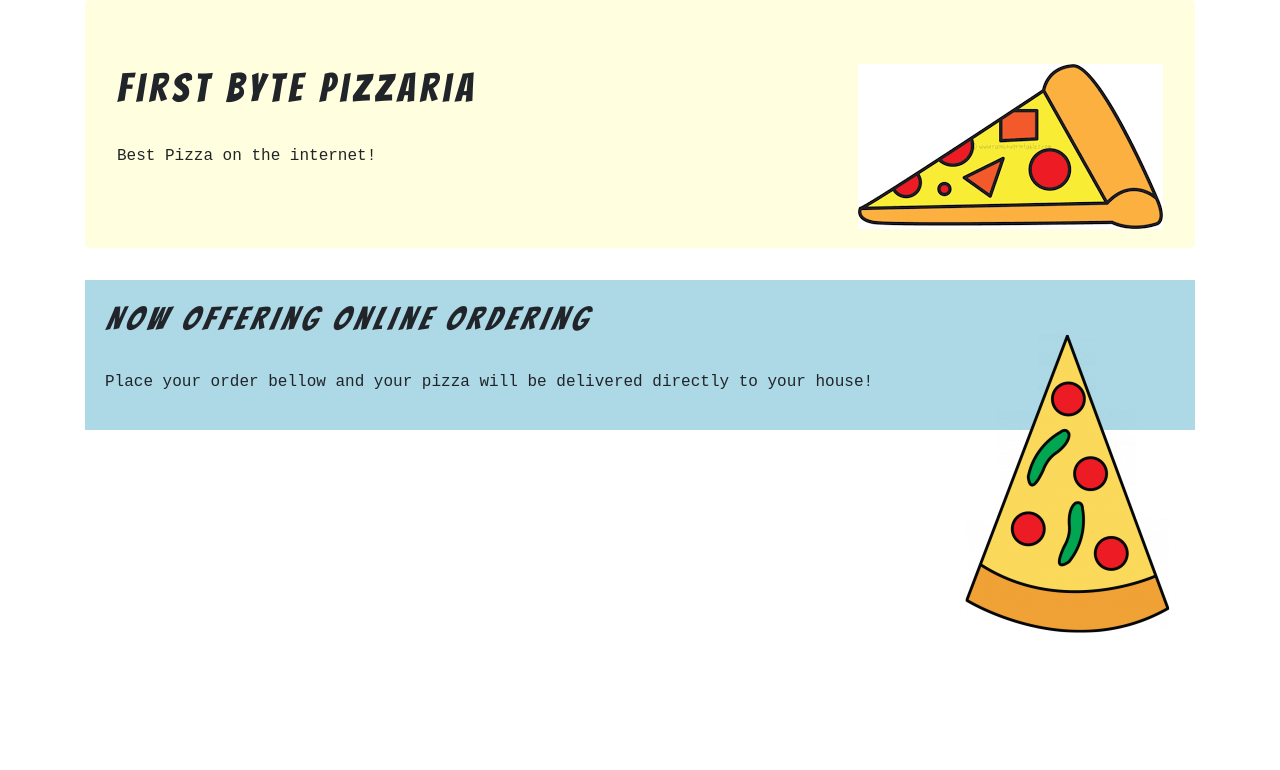
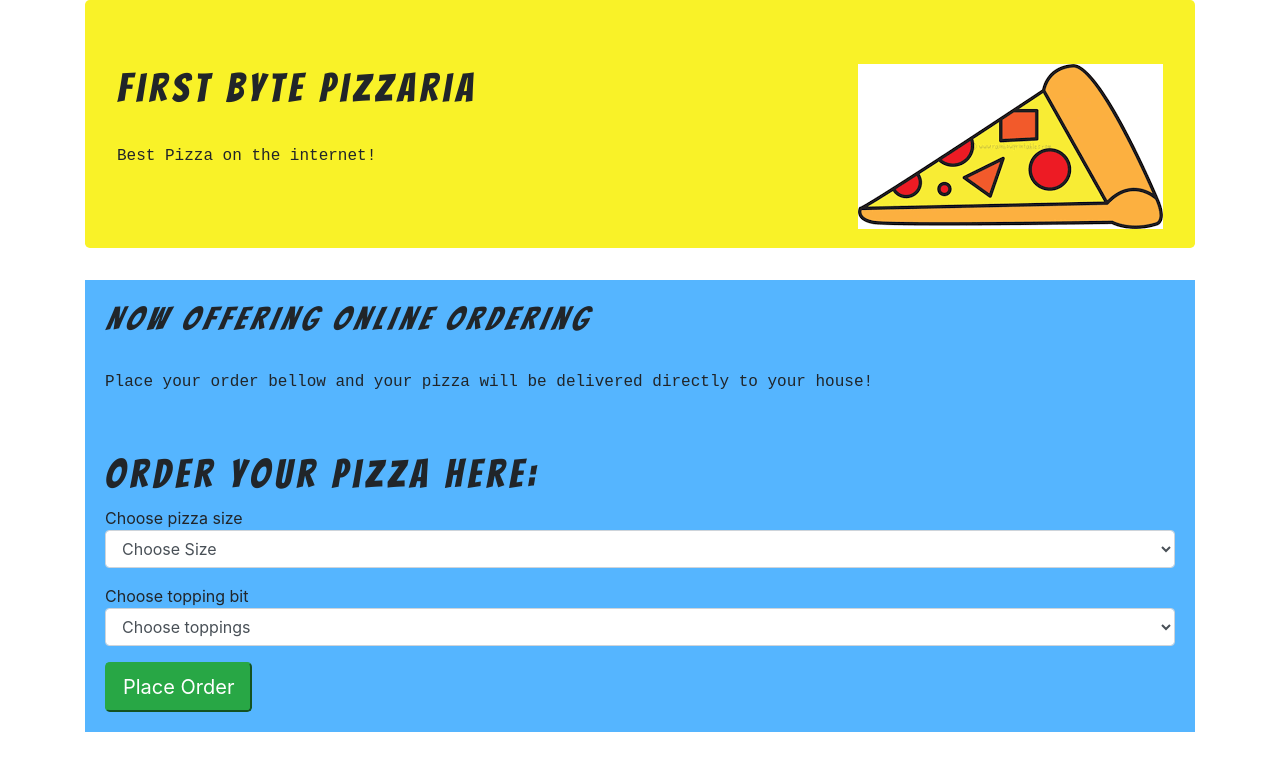
Before and after one commit to simpledimplejohn/pizzaParlor, a plain HTML site: page index.html in a window 1280 px wide. Drawn offline with Linux system fonts and the light colour scheme.

Commit message:
add order form to index.html

```diff
--- a/css/styles.css
+++ b/css/styles.css
@@ -13,8 +13,8 @@ img {
 }
 
 .jumbotron {
-  background-color: lightyellow
+  background-color: rgb(249, 242, 40)
 }
 .card-body {
-  background-color: lightblue;
+  background-color: rgb(85, 181, 255);
 }
--- a/index.html
+++ b/index.html
@@ -19,11 +19,35 @@
       <p>Best Pizza on the internet!</p>
     </div>
     <div class="card-body">
-      <img src="img/pizza2.png" alt="pizza slice">
       <h2><em>Now offering online ordering</em></h2>
       <br>
       <p>Place your order bellow and your pizza will be delivered directly to your house!</p>
     </div>
-  </div>
+    <div class="card-body">
+      <form id="order-form">
+        <h1>Order Your Pizza Here:</h1>
+
+        <div class="form-group">
+          <lable for="size">Choose pizza size</lable>
+          <select id="size" class="form-control" required>
+            <option selected disabled value="">Choose Size</option>
+            <option value="1">One Byte Sized = 8 slizes</option>
+            <option value="2">Two Byte Sized = 16 slizes</option>
+            <option value="3">Three Byte Sized = 24 slizes</option>
+          </select>
+        </div>
+        <div class="form-group">
+          <lable for="toppings">Choose topping bit</lable>
+          <select id="toppings" class="form-control" required>
+            <option selected disabled value="">Choose toppings</option>
+            <option value="1">Pepperoni Bit</option>
+            <option value="2">Sausage Bit</option>
+            <option value="3">Olive Bit</option>
+            <option value="1">Mushroom Bit</option>
+          </select>
+        </div>
+        <button type="submit" class="btn-success btn-lg">Place Order</button>
+      </form>
+    </div>
 </body>
 </html>
```
